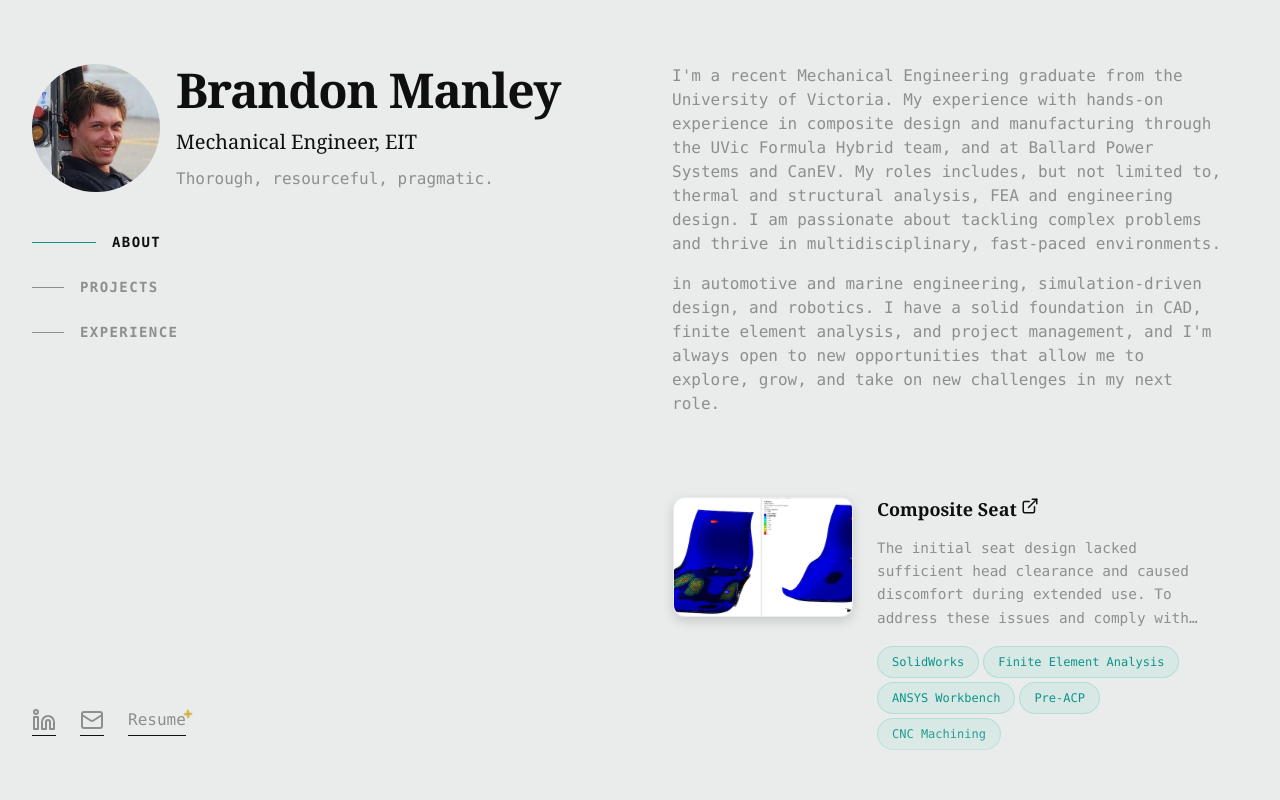
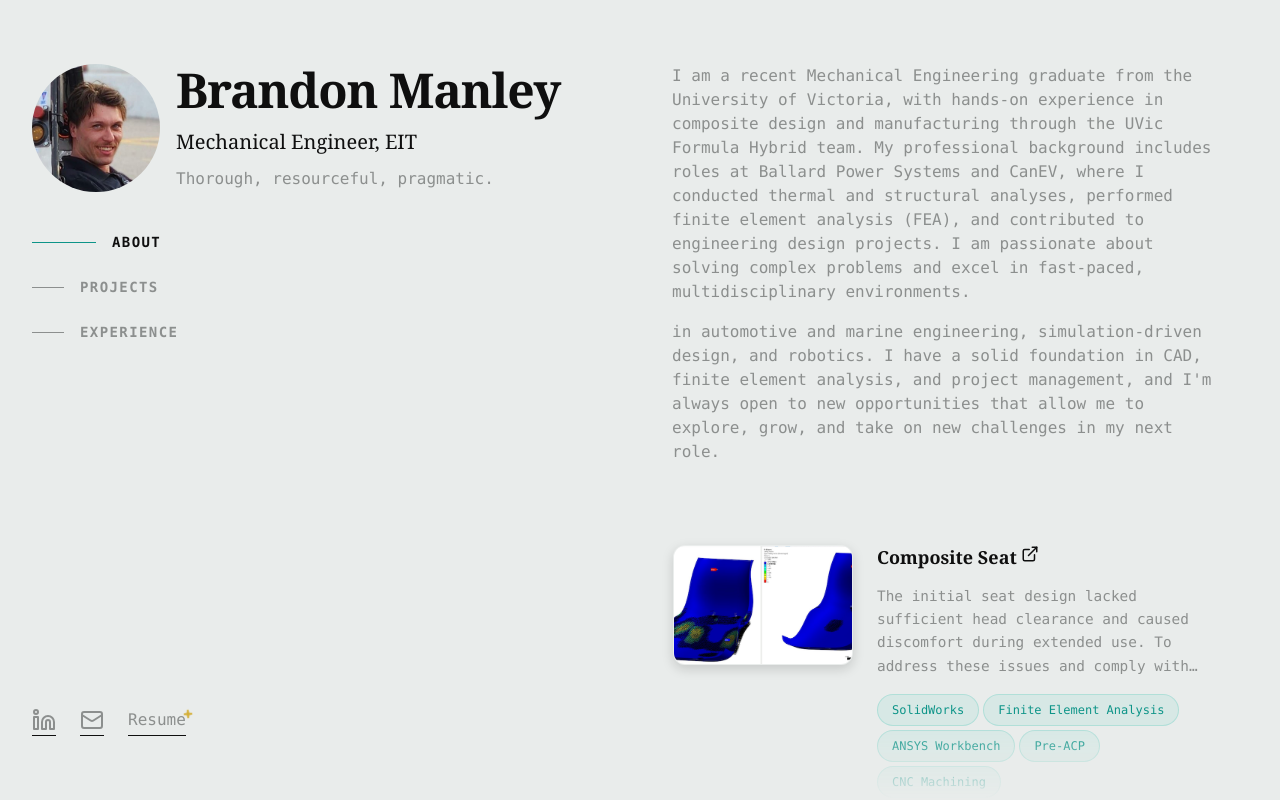
Before and after one commit to bmanley95/mech-eng-portfolio, a React (Vite) app: page / in a window 1280 px wide. Built offline with nearby package versions, Linux system fonts and the light colour scheme; no server answers; a web font is replaced by a local one.

Commit message:
chore: updated intro/background
Signed-off-by: Brandon Manley <brandonmanley@Brandons-MacBook-Pro-3.local>

```diff
--- a/src/data/portfolioConfig.ts
+++ b/src/data/portfolioConfig.ts
@@ -18,7 +18,7 @@ export const portfolioConfig = {
     'https://calendar.google.com/calendar/appointments/schedules/AcZssZ3Qn6VCoz3I8WdYPB-Zu4HUw2bq9wQJUeXDGKx9dJY_z4W8NZp1w73j7OdtOZQai8bcyQhuNy4Q?gv=true',
   bio: {
     intro:
-      "I'm a recent Mechanical Engineering graduate from the University of Victoria. My experience  with hands-on experience in composite design and manufacturing through the UVic Formula Hybrid team, and  at Ballard Power Systems and CanEV. My roles includes, but not limited to, thermal and structural analysis, FEA and engineering design. I am passionate about tackling complex problems and thrive in multidisciplinary, fast-paced environments.",
+      "I am a recent Mechanical Engineering graduate from the University of Victoria, with hands-on experience in composite design and manufacturing through the UVic Formula Hybrid team. My professional background includes roles at Ballard Power Systems and CanEV, where I conducted thermal and structural analyses, performed finite element analysis (FEA), and contributed to engineering design projects. I am passionate about solving complex problems and excel in fast-paced, multidisciplinary environments.",
     experience:
       "in automotive and marine engineering, simulation-driven design, and robotics. I have a solid foundation in CAD, finite element analysis, and project management, and I'm always open to new opportunities that allow me to explore, grow, and take on new challenges in my next role.",
     // change below
```
